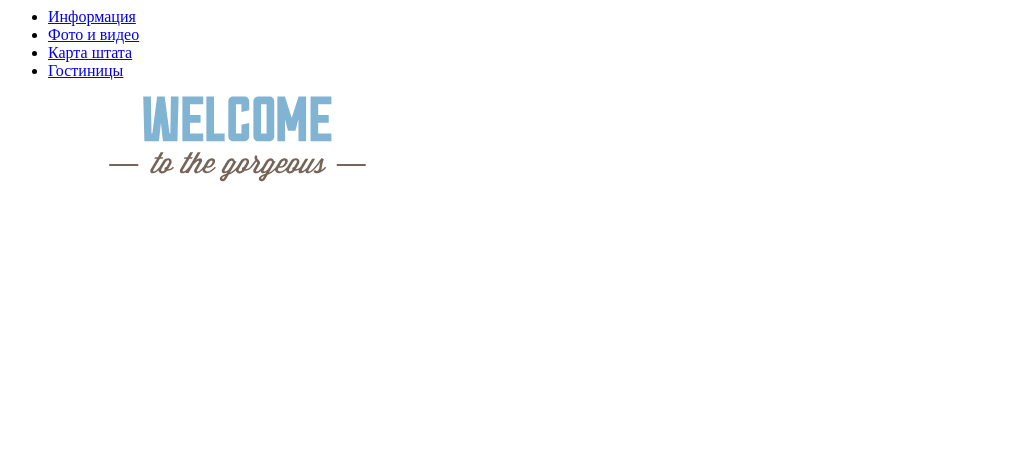
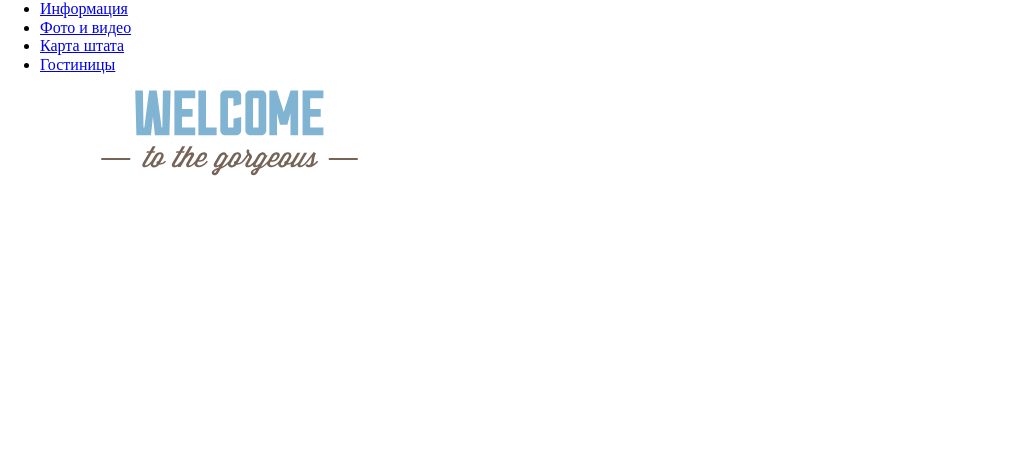
Before and after one commit to ArtemVG/966189-sedona-24, a plain HTML site: page index.html in a window 1280 px wide. Shown: the part 91-554 px from the top of the page, without its empty margins (0-1030 px from the left). Drawn offline with nearby package versions, Linux system fonts and the light colour scheme.

Commit message:
Update index.html

```diff
--- a/index.html
+++ b/index.html
@@ -3,6 +3,9 @@
   <head>
     <meta charset="utf-8">
     <title>Седона</title>
+     <link href="https://fonts.googleapis.com/css?family=PT+Sans:400,700&amp;subset=latin,cyrillic" rel="stylesheet">
+     <link href="css/normalize.css" rel="stylesheet">
+     <link href="css/style.css" rel="stylesheet">
   </head>
   <body>
     <div class="container">
@@ -19,6 +22,7 @@
         </nav>
       </header>
       <main>
+        <!-- А куда здесь прописать бэкграунд с горами welcome-bg.jpg?Или это в css бэкграундом в div class="welcome"?-->
         <div class="welcome"><img src="img/intro-welcome.svg" width="459" height="353" alt="Welcome to the georgius Sedona">
         </div>
         <div class="intro">
```
